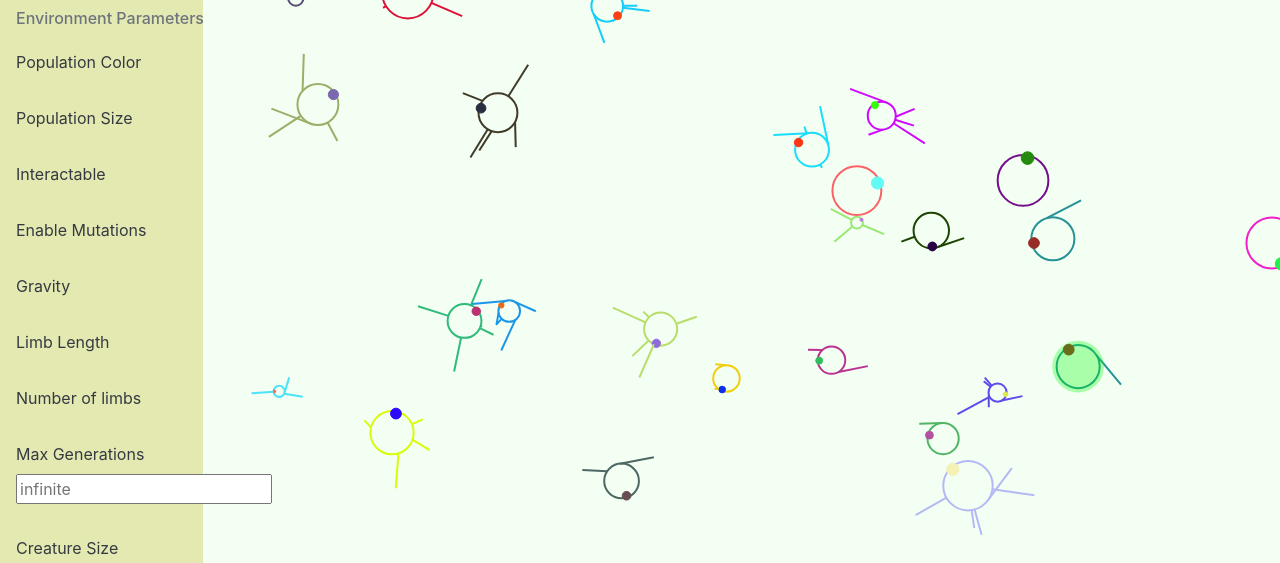
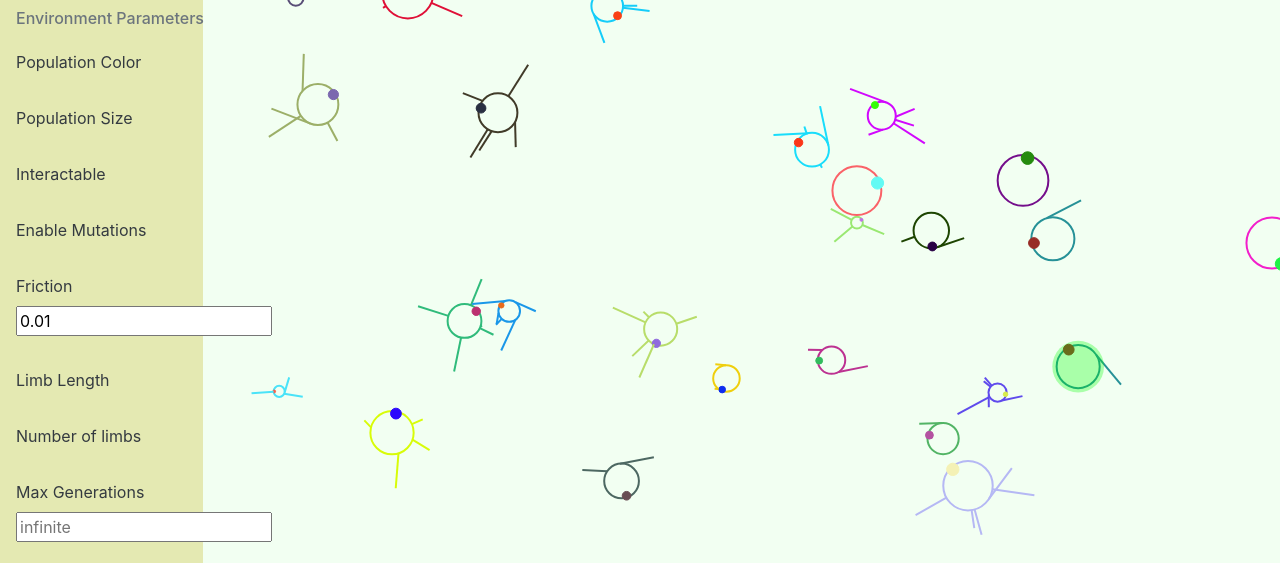
Before and after one commit to nicholasharris/Tidepool, a plain HTML site: page Tidepool/simulator.html in a window 1280 px wide. Shown: the part 208-771 px from the top of the page. Drawn offline with Linux system fonts and the light colour scheme.

Commit message:
Add files via upload

```diff
--- a/Tidepool/GameScript.js
+++ b/Tidepool/GameScript.js
@@ -16,6 +16,8 @@ CANVAS_HEIGHT = 900;
 
 MAX_SPEED = 10;
 COEF_OF_FRICTION = 0.01;
+
+
 
 MAX_GEN = 0;
 
@@ -992,6 +994,7 @@ function sleep(ms) {
 //Game loop
 function game_loop()
 {
+    //console.log("here");
   var c = document.getElementById("canvas");
   var ctx = c.getContext("2d");
 
@@ -1006,7 +1009,12 @@ function game_loop()
   ctx.strokeStyle =  "rgba(0, 0, 0, 1)";
   ctx.fillStyle = "rgba(0, 255, 0, 0.05)";
   ctx.fill();
-  ctx.stroke();
+    ctx.stroke();
+
+
+    COEF_OF_FRICTION = parseFloat(document.getElementById('friction-input').value);
+
+    console.log(COEF_OF_FRICTION);
 
   //tick animal entities
   for(var i = 0; i < myPopulation.length; i++)
@@ -1041,6 +1049,7 @@ function update_text()
   document.getElementById(  "generation-stats").innerHTML = "Max Generation: " + MAX_GEN.toString(10);
 }
  ///////////////// MAIN CONTENT /////////////////////////////////////////
-
-startGame(); //initializes game
-window.requestAnimationFrame(game_loop);  //launches game- and rendering-loop
+window.onload = function () {
+    startGame(); //initializes game
+    window.requestAnimationFrame(game_loop);  //launches game- and rendering-loop
+}
--- a/Tidepool/simulator.html
+++ b/Tidepool/simulator.html
@@ -69,9 +69,10 @@
               </p>
             </li>
             <li class="nav-item text-dark">
-              <p class="nav-link" href="#">
-                Gravity
-              </p>
+                <div class="form-group nav-link">
+                    <label>Friction</label>
+                    <input type="text" value="0.01" id="friction-input">
+                </div>
             </li>
             <li class="nav-item text-dark">
               <p class="nav-link" href="#">
```
